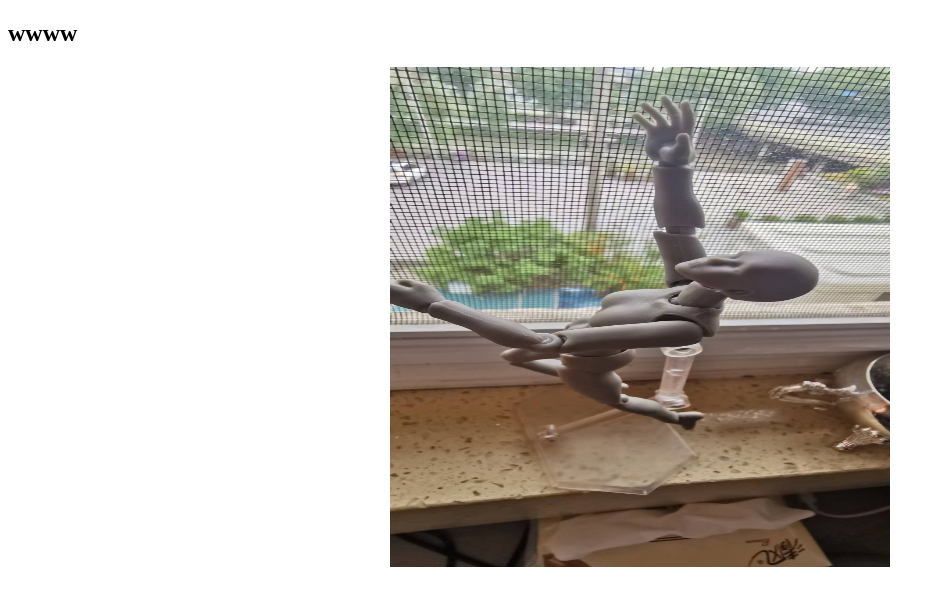
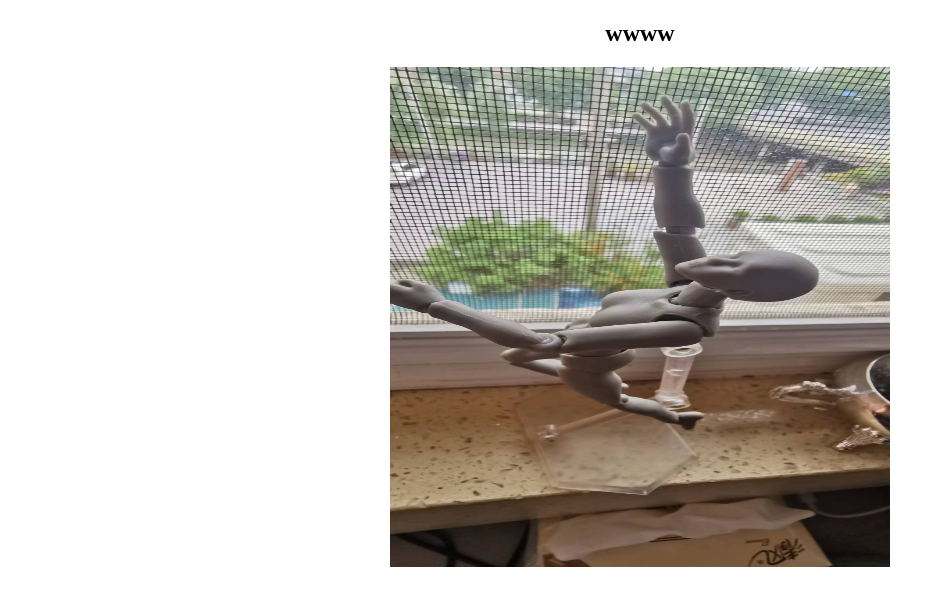
Before and after one commit to jieansean/popo, a plain HTML site: page index.html in a window 1280 px wide. Shown: the whole page, without its empty margins (0-945 px from the left). Drawn offline with Linux system fonts and the light colour scheme.

Commit message:
Update index.html

```diff
--- a/index.html
+++ b/index.html
@@ -6,7 +6,7 @@
 </head>
 <body>
 
-<h2>wwww</h2>
+<center><h2>wwww</h2><center>
 <center><img src="index.jpg" width="500" height="500"><center>
 </body>
 </html>
```
